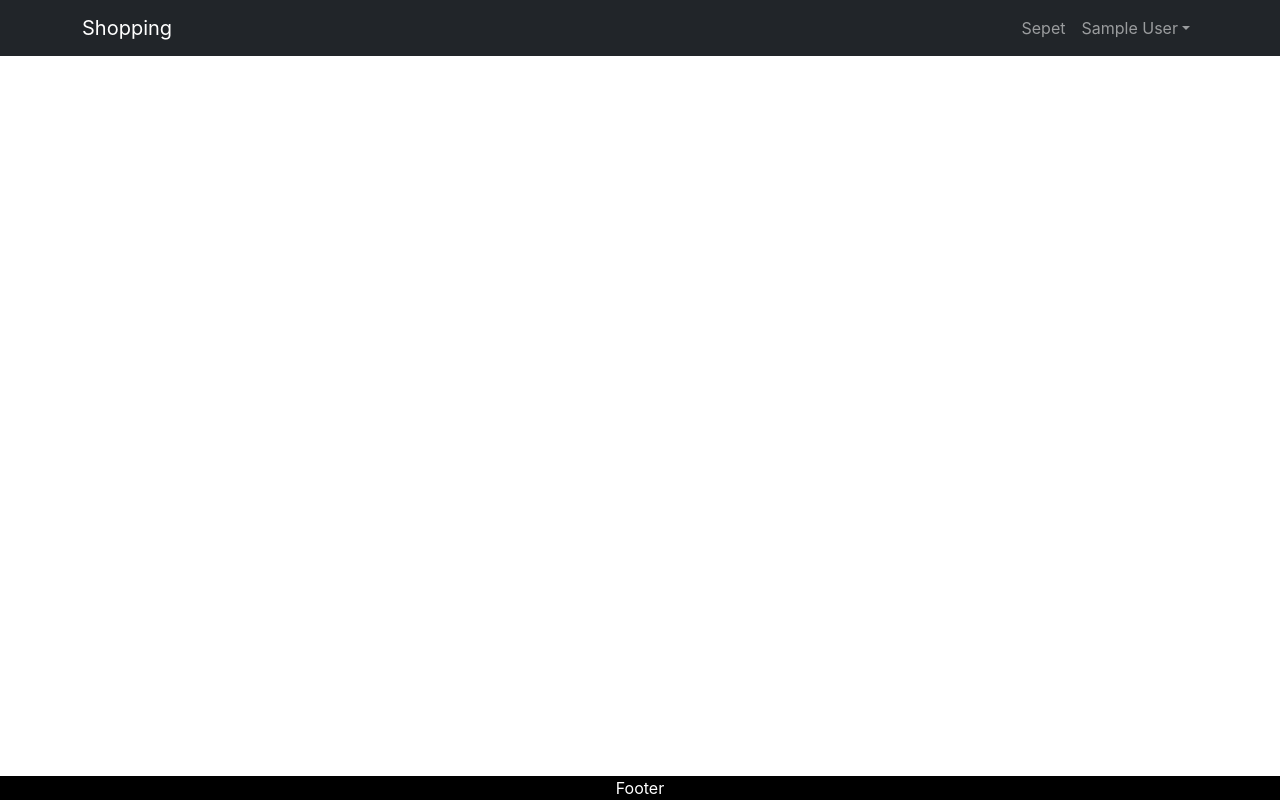
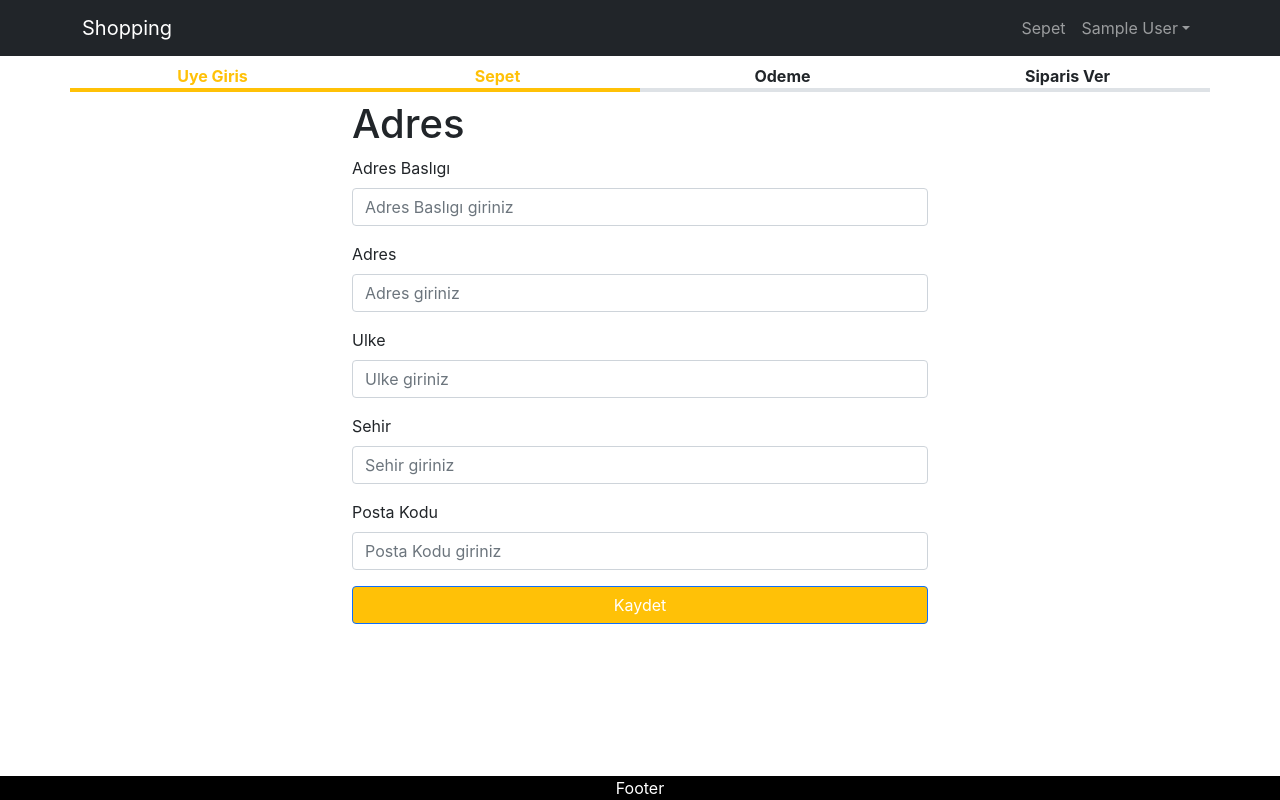
Before and after one commit to usulemre/React-Shopp-ng, a React (Create React App) app in the folder frontend/: page /shopping in a window 1280 px wide. Built offline with nearby package versions, Linux system fonts and the light colour scheme; sample sign-in values are in the browser's storage.

Commit message:
shoppıng address page cereated

```diff
--- a/frontend/src/App.js
+++ b/frontend/src/App.js
@@ -13,6 +13,7 @@ import { Store } from "./Store";
 import { CartScreen } from "./screen/CartScreen";
 import { Signin } from "./screen/Signin";
 import { ToastContainer } from "react-toastify";
+import Shopping from "./screen/Shopping";
 
 function App() {
   const { state, dispatch: ctxDistpach } = useContext(Store);
@@ -20,6 +21,7 @@ function App() {
   const logoutHandle = () => {
     ctxDistpach({ type: "USER_LOGOUT" });
     localStorage.removeItem("userInfo");
+    localStorage.removeItem("shoppingAddress");
   };
   return (
     <BrowserRouter>
@@ -66,6 +68,7 @@ function App() {
           <Routes>
             <Route path="/product/:slug" element={<ProductScreen />} />
             <Route path="/cart" element={<CartScreen />} />
+            <Route path="/shopping" element={<Shopping />} />
             <Route path="/signin" element={<Signin />} />
             <Route path="/" element={<HomeScreen />} />
           </Routes>
--- a/frontend/src/Store.js
+++ b/frontend/src/Store.js
@@ -7,6 +7,9 @@ const initialState = {
     ? JSON.parse(localStorage.getItem("userInfo"))
     : null,
   cart: {
+    shoppingAddress: localStorage.getItem("shoppingAddress")
+      ? JSON.parse(localStorage.getItem("shoppingAddress"))
+      : {},
     cartItems: localStorage.getItem("cartItems")
       ? JSON.parse(localStorage.getItem("cartItems"))
       : [],
@@ -54,6 +57,12 @@ function reducer(state, action) {
       return {
         ...state,
         userInfo: null,
+        cart: { cartItems: [], shoppingAddress: [] },
+      };
+    case "SAVE_ADD_ADDRESS":
+      return {
+        ...state,
+        cart: { ...state.cart, shoppingAddress: action.payload },
       };
     default:
       return state;
--- /dev/null
+++ b/frontend/src/components/CheckoutStep.js
@@ -0,0 +1,30 @@
+import React from "react";
+import { Col, Container, Row } from "react-bootstrap";
+
+function CheckoutStep(props) {
+  const steps = [
+    { name: "Uye Giris", active: props.step1 },
+    { name: "Sepet", active: props.step2 },
+    { name: "Odeme", active: props.step3 },
+    { name: "Siparis Ver", active: props.step4 },
+  ];
+
+  return (
+    <Container>
+      <Row className="text-center">
+        {steps.map((step, index) => (
+          <Col
+            key={index}
+            className={`border-bottom border-4 fw-bolder ${
+              step.active ? "border-warning text-warning" : ""
+            }`}
+          >
+            {step.name}
+          </Col>
+        ))}
+      </Row>
+    </Container>
+  );
+}
+
+export default CheckoutStep;
--- a/frontend/src/components/Loading.js
+++ b/frontend/src/components/Loading.js
@@ -1,11 +1,19 @@
 import React from "react";
-import Spinner from "react-bootstrap/Spinner";
 
 function Loading() {
   return (
-    <Spinner animation="border" role="status">
-      <span className="visually-hidden">Loading...</span>
-    </Spinner>
+    <div
+      className="d-flex justify-content-center align-items-center"
+      style={{ minHeight: "500px" }}
+    >
+      <div
+        class="spinner-grow"
+        style={{ width: "3rem", height: "3rem" }}
+        role="status"
+      >
+        <span class="visually-hidden">Loading...</span>
+      </div>
+    </div>
   );
 }
 
--- a/frontend/src/components/Products.js
+++ b/frontend/src/components/Products.js
@@ -19,11 +19,12 @@ function Products(props) {
     const { data } = await axios.get(`/api/product/${product._id}`);
     if (data.countInStock < quantity) {
       window.alert("Urun stok adetini astiniz");
+    } else {
+      crxDispatch({
+        type: "CART_ADD_ITEM",
+        payload: { ...product, quantity },
+      });
     }
-    crxDispatch({
-      type: "CART_ADD_ITEM",
-      payload: { ...product, quantity },
-    });
   };
 
   return (
--- a/frontend/src/screen/CartScreen.js
+++ b/frontend/src/screen/CartScreen.js
@@ -9,10 +9,10 @@ export const CartScreen = () => {
   const navigation = useNavigate();
   const { state, dispatch: ctxDispatch } = useContext(Store);
   const {
+    userInfo,
     cart: { cartItems },
   } = state;
   const updateCartHanle = async (item, quantity) => {
-
     const { data } = await axios.get(`/api/product/${item._id}`);
     if (data.countInStock < quantity) {
       window.alert("Uzgunuz Stok Mevcut Degil");
@@ -28,7 +28,11 @@ export const CartScreen = () => {
     ctxDispatch({ type: "CART_DELETE_ITEM", payload: item });
   };
   const chechoutHandle = () => {
-    navigation("/signin?redirect=/shipping");
+    if (userInfo) {
+      navigation("/shopping");
+    } else {
+      navigation("/signin?redirect=/shipping");
+    }
   };
   return (
     <Container>
@@ -63,11 +67,7 @@ export const CartScreen = () => {
                       >
                         {item.name}
                       </Link>
-                      <div className="d-block d-sm-none">
-                        {" "}
-                        {/* Küçük ekranlarda sadece görünsün */}
-                        {item.price}TL
-                      </div>
+                      <div className="d-block d-sm-none">{item.price}TL</div>
                     </Col>
                     <Col xs={4} sm={3} md={2}>
                       <div className="d-flex align-items-center">
@@ -101,13 +101,9 @@ export const CartScreen = () => {
                       </div>
                     </Col>
                     <Col sm={2} className="d-none d-sm-block">
-                      {" "}
-                      {/* Küçük ekranlarda görünmüyor */}
                       {item.price}TL
                     </Col>
                     <Col xs={4} sm={2} className="">
-                      {" "}
-                      {/* Küçük ekranlarda boşluk eklemek için */}
                       <Button
                         variant="light"
                         size="sm"
--- a/frontend/src/screen/HomeScreen.js
+++ b/frontend/src/screen/HomeScreen.js
@@ -1,4 +1,4 @@
-import React, { useContext, useEffect, useReducer } from "react";
+import React, { useEffect, useReducer } from "react";
 import axios from "axios";
 import logger from "use-reducer-logger";
 import { Col, Container, Row } from "react-bootstrap";
@@ -6,8 +6,7 @@ import Products from "../components/Products";
 import Loading from "../components/Loading";
 import MessageBox from "../components/MessageBox";
 import { getError } from "../utlis";
-import { Store } from "../Store";
-import { useNavigate } from "react-router-dom";
+
 const reducer = (state, action) => {
   switch (action.type) {
     case "FETCH_REQUEST":
--- /dev/null
+++ b/frontend/src/screen/Shopping.js
@@ -0,0 +1,104 @@
+import React, { useContext, useEffect, useState } from "react";
+import CheckoutStep from "../components/CheckoutStep";
+import { Button, Container, Form } from "react-bootstrap";
+import { Store } from "../Store";
+import { useNavigate } from "react-router-dom";
+
+function Shopping() {
+  const { state, dispatch: ctxDistpach } = useContext(Store);
+  const {
+    userInfo,
+    cart: { shoppingAddress },
+  } = state;
+  const navigation = useNavigate();
+  const [fullname, setFullname] = useState(shoppingAddress.fullname || "");
+  const [address, setAddress] = useState(shoppingAddress.address || "");
+  const [country, setCountry] = useState(shoppingAddress.country || "");
+  const [postalCode, setPostalCode] = useState(
+    shoppingAddress.postalCode || ""
+  );
+  const [city, setCity] = useState(shoppingAddress.city || "");
+  useEffect(() => {
+    if (!userInfo) {
+      navigation("/signin?redirect=/shopping");
+    }
+  }, [userInfo, navigation]);
+
+  const handleAddres = (e) => {
+    e.preventDefault();
+    const adress = { fullname, address, country, postalCode, city };
+    ctxDistpach({ type: "SAVE_ADD_ADDRESS", payload: adress });
+    localStorage.setItem("shoppingAddress", JSON.stringify(adress));
+    navigation("/payment");
+  };
+
+  return (
+    <div>
+      <CheckoutStep step1 step2 />
+      <Container
+        className="mt-2"
+        style={{
+          maxWidth: "600px",
+        }}
+      >
+        <h1>Adres</h1>
+        <Form>
+          <Form.Group className="mb-3" controlId="formGroupEmail">
+            <Form.Label>Adres Baslıgı</Form.Label>
+            <Form.Control
+              value={fullname}
+              type="text"
+              placeholder="Adres Baslıgı giriniz"
+              onChange={(e) => setFullname(e.target.value)}
+            />
+          </Form.Group>
+          <Form.Group className="mb-3" controlId="formGroupEmail">
+            <Form.Label>Adres</Form.Label>
+            <Form.Control
+              value={address}
+              type="text"
+              placeholder="Adres giriniz"
+              onChange={(e) => setAddress(e.target.value)}
+            />
+          </Form.Group>
+          <Form.Group className="mb-3" controlId="formGroupEmail">
+            <Form.Label>Ulke</Form.Label>
+            <Form.Control
+              value={country}
+              type="text"
+              placeholder="Ulke giriniz"
+              onChange={(e) => setCountry(e.target.value)}
+            />
+          </Form.Group>
+          <Form.Group className="mb-3" controlId="formGroupEmail">
+            <Form.Label>Sehir</Form.Label>
+            <Form.Control
+              value={city}
+              type="text"
+              placeholder="Sehir giriniz"
+              onChange={(e) => setCity(e.target.value)}
+            />
+          </Form.Group>
+          <Form.Group className="mb-3" controlId="formGroupPassword">
+            <Form.Label>Posta Kodu</Form.Label>
+            <Form.Control
+              value={postalCode}
+              type="text"
+              placeholder="Posta Kodu giriniz"
+              onChange={(e) => setPostalCode(e.target.value)}
+            />
+          </Form.Group>
+          <Form.Group className="mb-3" controlId="formGroupPassword">
+            <div className=" d-grid">
+              <Button className="bg-warning" onClick={handleAddres}>
+                Kaydet
+              </Button>
+            </div>
+          </Form.Group>
+        </Form>
+      </Container>
+    </div>
+  );
+}
+
+export default Shopping;
```
